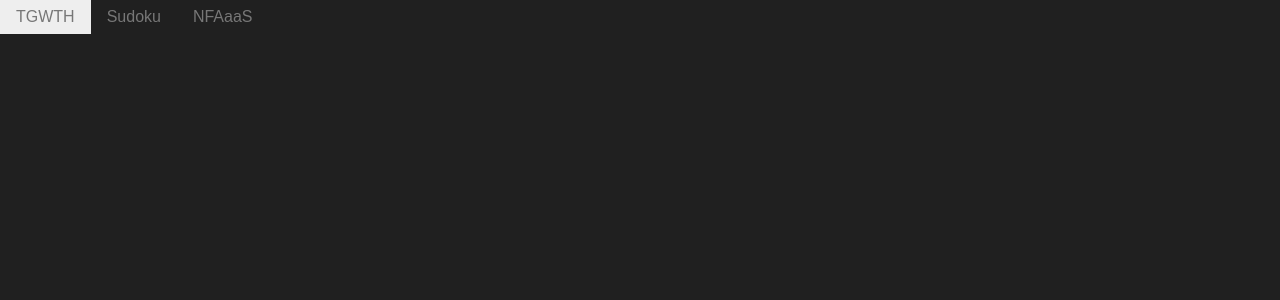
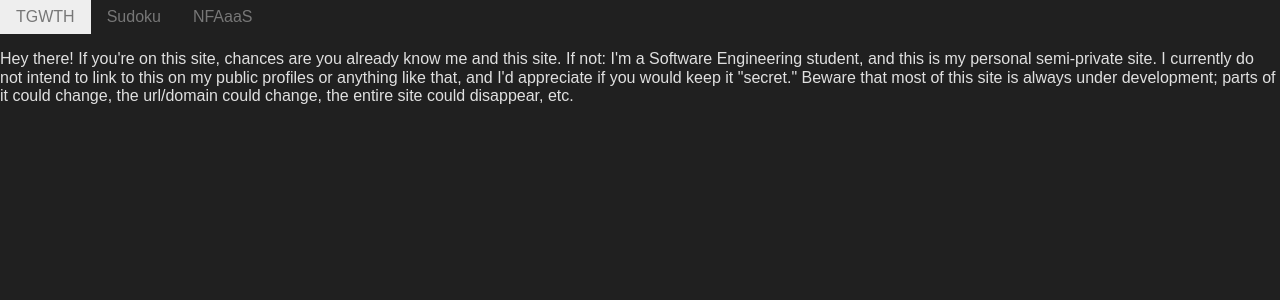
Before and after one commit to TheGuywithTheHat/sudoku-site, a Vue app: page /#/ in a window 1280 px wide. Shown: the top 300 px of the page. Built offline with nearby package versions, Linux system fonts and the light colour scheme.

Commit message:
Added homepage text

```diff
--- a/src/App.vue
+++ b/src/App.vue
@@ -13,6 +13,7 @@
 
 <script>
 import SudokuPage from './SudokuPage.vue';
+import MainPage from './MainPage.vue';
 import NFAaaS from './NFAaaS.vue';
 import VueRouter from 'vue-router';
 import 'purecss/build/pure-min.css';
@@ -20,7 +21,7 @@ import 'purecss/build/grids-responsive-min.css';
 
 var router = new VueRouter({
     routes: [
-        { path: '/', component: null},
+        { path: '/', component: MainPage},
         { path: '/sudoku', component: SudokuPage},
         { path: '/nfaaas', component: NFAaaS},
     ],
--- /dev/null
+++ b/src/MainPage.vue
@@ -0,0 +1,20 @@
+<template>
+    <div>
+        <p>
+            Hey there! If you're on this site, chances are you already know me and this site.
+            If not: I'm a Software Engineering student, and this is my personal semi-private site.
+            I currently do not intend to link to this on my public profiles or anything like that,
+            and I'd appreciate if you would keep it "secret." Beware that most of this site is
+            always under development; parts of it could change, the url/domain could change, the
+            entire site could disappear, etc.
+        </p>
+    </div>
+</template>
+
+<script>
+export default {};
+</script>
+
+<style>
+
+</style>
```
